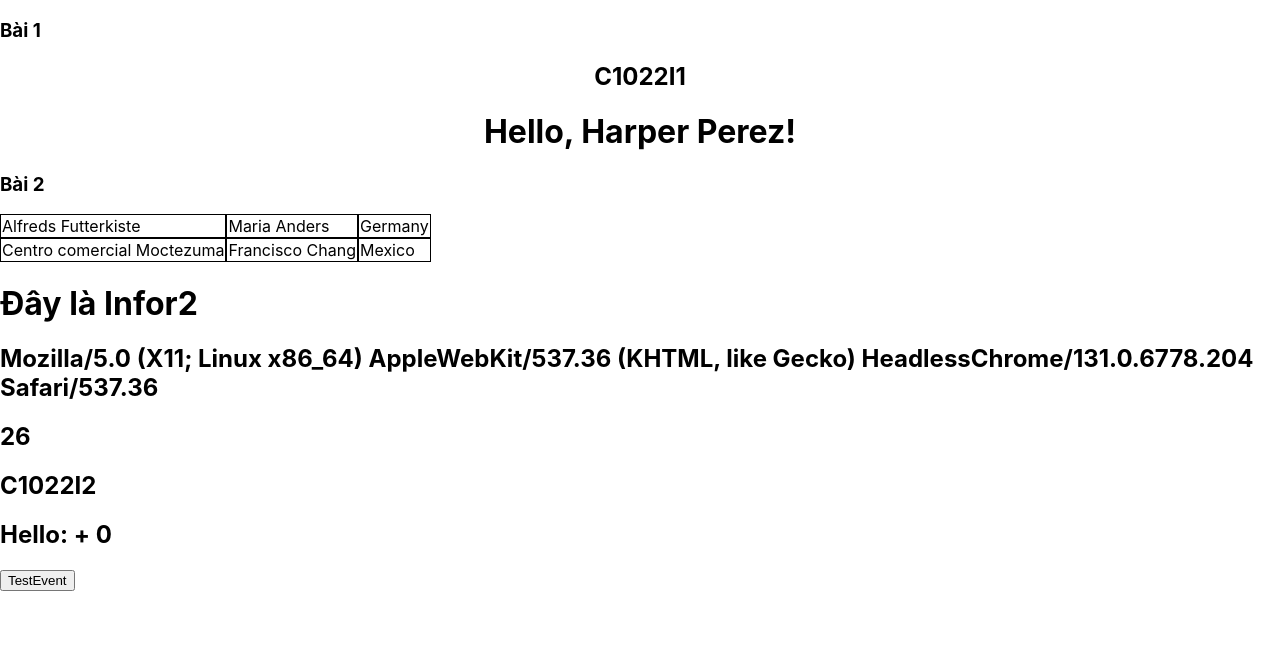
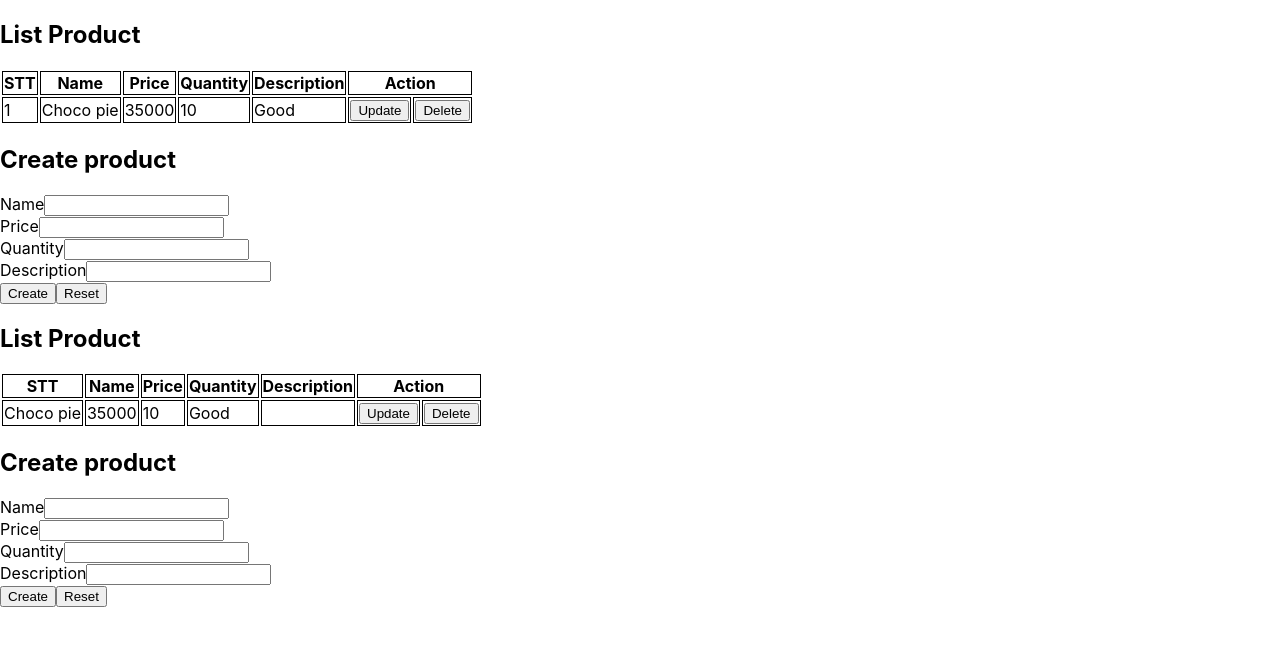
Before and after one commit to hongquan16101995/React_C10, a React (Create React App) app: page /product in a window 1280 px wide. Shown: the top 646 px of the page. Built offline with nearby package versions, Linux system fonts and the light colour scheme.

Commit message:
crud + hook

```diff
--- a/src/App.js
+++ b/src/App.js
@@ -3,20 +3,25 @@ import YourName from "./bai2/YourName";
 import Syntax from "./bai2/Syntax";
 import InformationBrowser from "./bai2/InformationBrowser";
 import InformationBrowser2 from "./bai2/InformationBrowser2";
+import ProductManager from "./product/ProductManager";
+import ClassProduct from "./product/ClassProduct";
 
 function App() {
     return (
         <>
-            <div>
-                <h3>Bài 1</h3>
-                <YourName></YourName>
-                <Syntax></Syntax>
-            </div>
-            <div>
-                <h3>Bài 2</h3>
-                <InformationBrowser></InformationBrowser>
-                <InformationBrowser2 test = {[{name:'C1022I2'}]}></InformationBrowser2>
-            </div>
+            {/*<div>*/}
+            {/*    <h3>Bài 1</h3>*/}
+            {/*    <YourName></YourName>*/}
+            {/*    <Syntax></Syntax>*/}
+            {/*</div>*/}
+            {/*<div>*/}
+            {/*    <h3>Bài 2</h3>*/}
+            {/*    <InformationBrowser></InformationBrowser>*/}
+            {/*    <InformationBrowser2 test = {[{name:'C1022I2'}]}></InformationBrowser2>*/}
+            {/*</div>*/}
+
+            <ProductManager></ProductManager>
+            <ClassProduct></ClassProduct>
         </>
     );
 }
--- /dev/null
+++ b/src/product/ClassProduct.js
@@ -0,0 +1,95 @@
+import {Component} from "react";
+import Product from "./Product";
+
+export default class ClassProduct extends Component{
+    constructor(props) {
+        super(props)
+        this.state = {
+            products: [
+                new Product("Choco pie", 35000, 10, "Good")
+            ],
+            name: "",
+            price: "",
+            quantity: "",
+            description: ""
+        }
+    }
+
+    render() {
+        return (
+            <>
+                <h2>List Product</h2>
+                <table>
+                    <thead>
+                    <tr>
+                        <th>STT</th>
+                        <th>Name</th>
+                        <th>Price</th>
+                        <th>Quantity</th>
+                        <th>Description</th>
+                        <th colSpan={2}>Action</th>
+                    </tr>
+                    </thead>
+                    <tbody>
+                    {this.state.products.map((item) => {
+                        return (
+                            <tr key={item.id}>
+                                <td>{item.id}</td>
+                                <td>{item.name}</td>
+                                <td>{item.price}</td>
+                                <td>{item.quantity}</td>
+                                <td>{item.description}</td>
+                                <td>
+                                    <button>Update</button>
+                                </td>
+                                <td>
+                                    <button>Delete</button>
+                                </td>
+                            </tr>
+                        )
+                    })}
+                    </tbody>
+                </table>
+
+                <form>
+                    <h2>Create product</h2>
+                    <div>
+                        <label htmlFor={"name"}>Name</label>
+                        <input type="text" name={"name"} id={"name"}
+                               onChange={(event) => this.setState(
+                                   {name: event.target.value})}/>
+                    </div>
+                    <div>
+                        <label htmlFor={"price"}>Price</label>
+                        <input type="text" name={"price"} id={"price"}
+                               onChange={(event) => this.setState(
+                                   {price: event.target.value})}/>
+                    </div>
+                    <div>
+                        <label htmlFor={"quantity"}>Quantity</label>
+                        <input type="text" name={"quantity"} id={"quantity"}
+                               onChange={(event) => this.setState(
+                                   {quantity: event.target.value})}/>
+                    </div>
+                    <div>
+                        <label htmlFor={"description"}>Description</label>
+                        <input type="text" name={"description"} id={"description"}
+                               onChange={(event) => this.setState(
+                                   {description: event.target.value})}/>
+                    </div>
+                    <div>
+                        <button type={"button"} onClick={this.createProduct}>Create</button>
+                        <button type={"reset"}>Reset</button>
+                    </div>
+                </form>
+            </>
+        )
+    }
+
+    createProduct = () => {
+        let arr = this.state.products
+        arr.push(new Product(this.state.name, this.state.price,
+            this.state.quantity, this.state.description))
+        this.setState({products: arr})
+    }
+}
--- /dev/null
+++ b/src/product/Product.js
@@ -0,0 +1,15 @@
+export default class Product {
+    id
+    name
+    price
+    quantity
+    description
+
+    constructor(id, name, price, quantity, description) {
+        this.id = id
+        this.name = name
+        this.price = price
+        this.quantity = quantity
+        this.description = description
+    }
+}
--- /dev/null
+++ b/src/product/ProductManager.js
@@ -0,0 +1,84 @@
+import { useState} from "react";
+import Product from "./Product";
+
+export default function ProductManager() {
+    let INDEX = 0
+
+    const [products, setProducts] = useState(
+        [new Product(++INDEX, "Choco pie", 35000, 10, "Good")]
+    )
+
+    const [name, setName] = useState("")
+    const [price, setPrice] = useState("")
+    const [quantity, setQuantity] = useState("")
+    const [description, setDescription] = useState("")
+
+    const createProduct = () => {
+        setProducts([...products, new Product(++INDEX,name, price, quantity, description)])
+    }
+
+    return (
+        <>
+            <h2>List Product</h2>
+            <table>
+                <thead>
+                <tr>
+                    <th>STT</th>
+                    <th>Name</th>
+                    <th>Price</th>
+                    <th>Quantity</th>
+                    <th>Description</th>
+                    <th colSpan={2}>Action</th>
+                </tr>
+                </thead>
+                <tbody>
+                {products.map((item) => {
+                    return (
+                        <tr key={item.id}>
+                            <td>{item.id}</td>
+                            <td>{item.name}</td>
+                            <td>{item.price}</td>
+                            <td>{item.quantity}</td>
+                            <td>{item.description}</td>
+                            <td>
+                                <button>Update</button>
+                            </td>
+                            <td>
+                                <button>Delete</button>
+                            </td>
+                        </tr>
+                    )
+                })}
+                </tbody>
+            </table>
+
+            <form>
+                <h2>Create product</h2>
+                <div>
+                    <label htmlFor={"name"}>Name</label>
+                    <input type="text" name={"name"} id={"name"}
+                           onChange={(event) => setName(event.target.value)}/>
+                </div>
+                <div>
+                    <label htmlFor={"price"}>Price</label>
+                    <input type="text" name={"price"} id={"price"}
+                           onChange={(event) => setPrice(event.target.value)}/>
+                </div>
+                <div>
+                    <label htmlFor={"quantity"}>Quantity</label>
+                    <input type="text" name={"quantity"} id={"quantity"}
+                           onChange={(event) => setQuantity(event.target.value)}/>
+                </div>
+                <div>
+                    <label htmlFor={"description"}>Description</label>
+                    <input type="text" name={"description"} id={"description"}
+                           onChange={(event) => setDescription(event.target.value)}/>
+                </div>
+                <div>
+                    <button type={"button"} onClick={createProduct}>Create</button>
+                    <button type={"reset"}>Reset</button>
+                </div>
+            </form>
+        </>
+    )
+}
```
